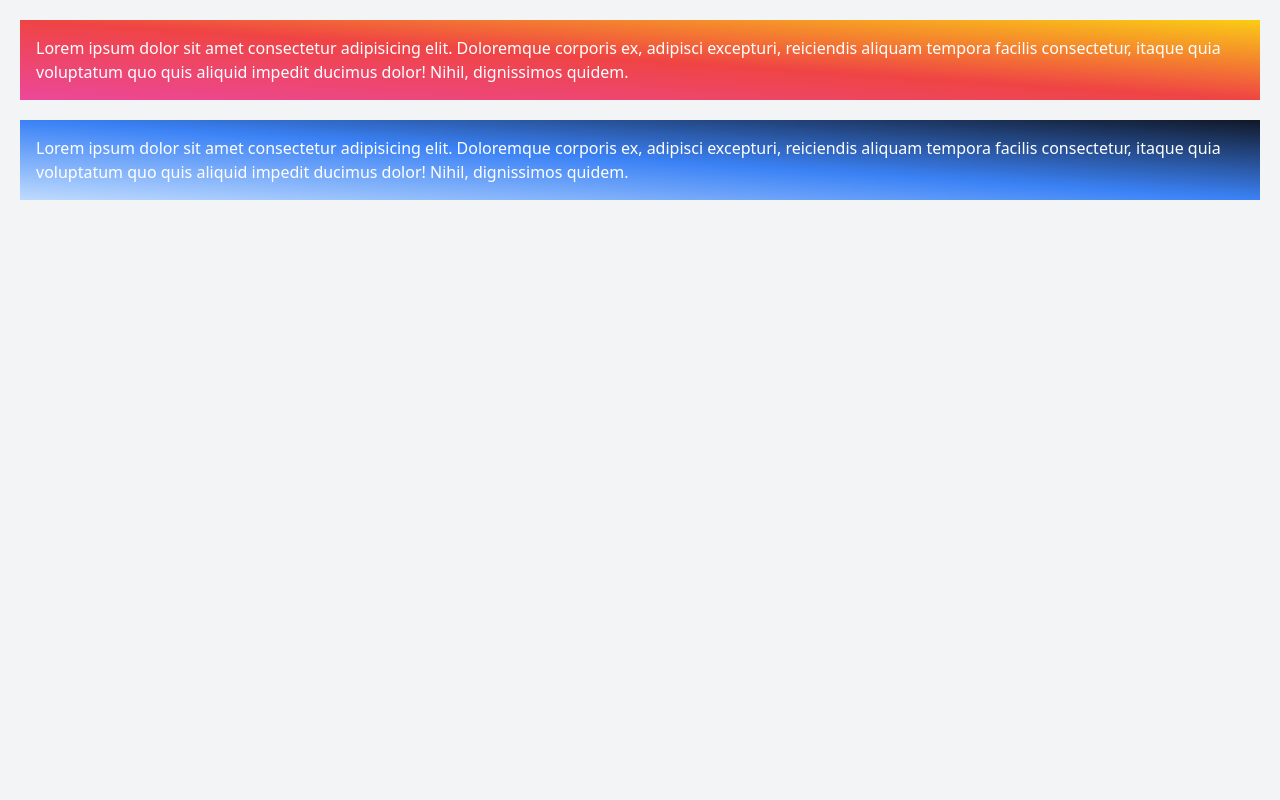
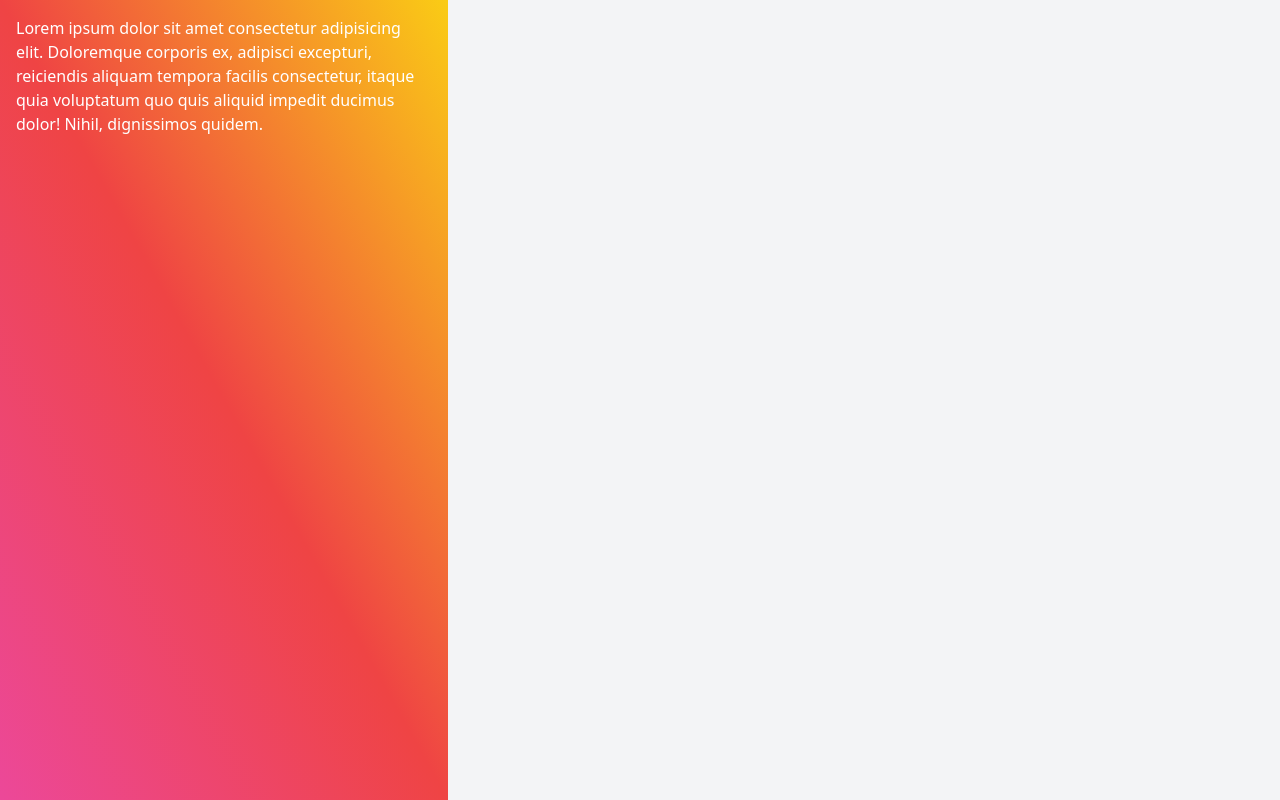
Before and after one commit to EdiJunior88/TailwindCSS_2_para_Iniciantes, a website: page src/index.html in a window 1280 px wide. Drawn offline with Linux system fonts and the light colour scheme.

Commit message:
Largura e altura

```diff
--- a/src/index.html
+++ b/src/index.html
@@ -9,12 +9,8 @@
   <title>Curso Gratuito de TailwindCSS</title>
 </head>
 
-<body class="bg-gray-100">
-  <div class="m-5 p-4 text-white bg-blue-900 bg-gradient-to-bl from-yellow-400 via-red-500 to-pink-500">
-    Lorem ipsum dolor sit amet consectetur adipisicing elit. Doloremque corporis ex, adipisci excepturi, reiciendis aliquam tempora facilis consectetur, itaque quia voluptatum quo quis aliquid impedit ducimus dolor! Nihil, dignissimos quidem.
-  </div>
-
-  <div class="m-5 p-4 text-white bg-blue-900 bg-gradient-to-bl from-gray-900 via-blue-500 to-blue-200">
+<body class="bg-gray-100 h-screen">
+  <div class="max-w-md h-screen p-4 text-white bg-blue-900 bg-gradient-to-bl from-yellow-400 via-red-500 to-pink-500">
     Lorem ipsum dolor sit amet consectetur adipisicing elit. Doloremque corporis ex, adipisci excepturi, reiciendis aliquam tempora facilis consectetur, itaque quia voluptatum quo quis aliquid impedit ducimus dolor! Nihil, dignissimos quidem.
   </div>
 </body>
```
Also changed, not shown: dist/output.css.
